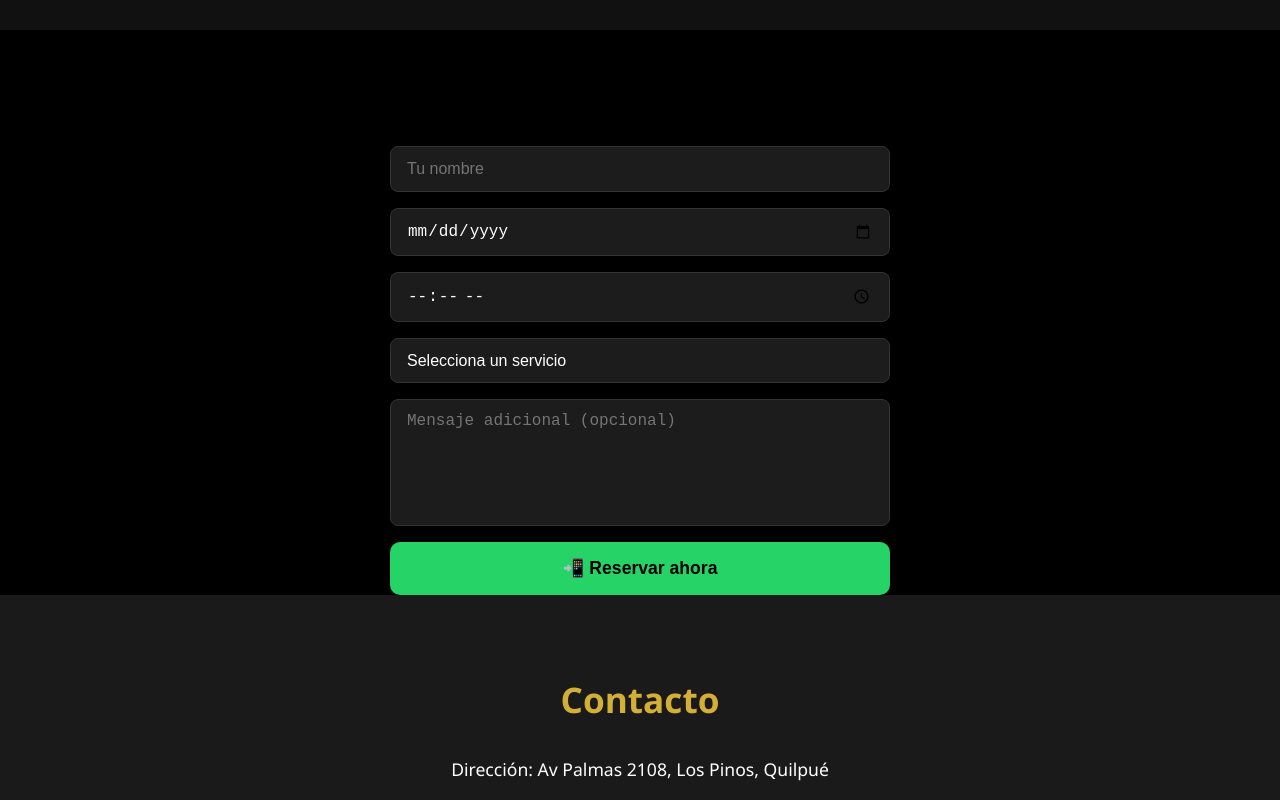
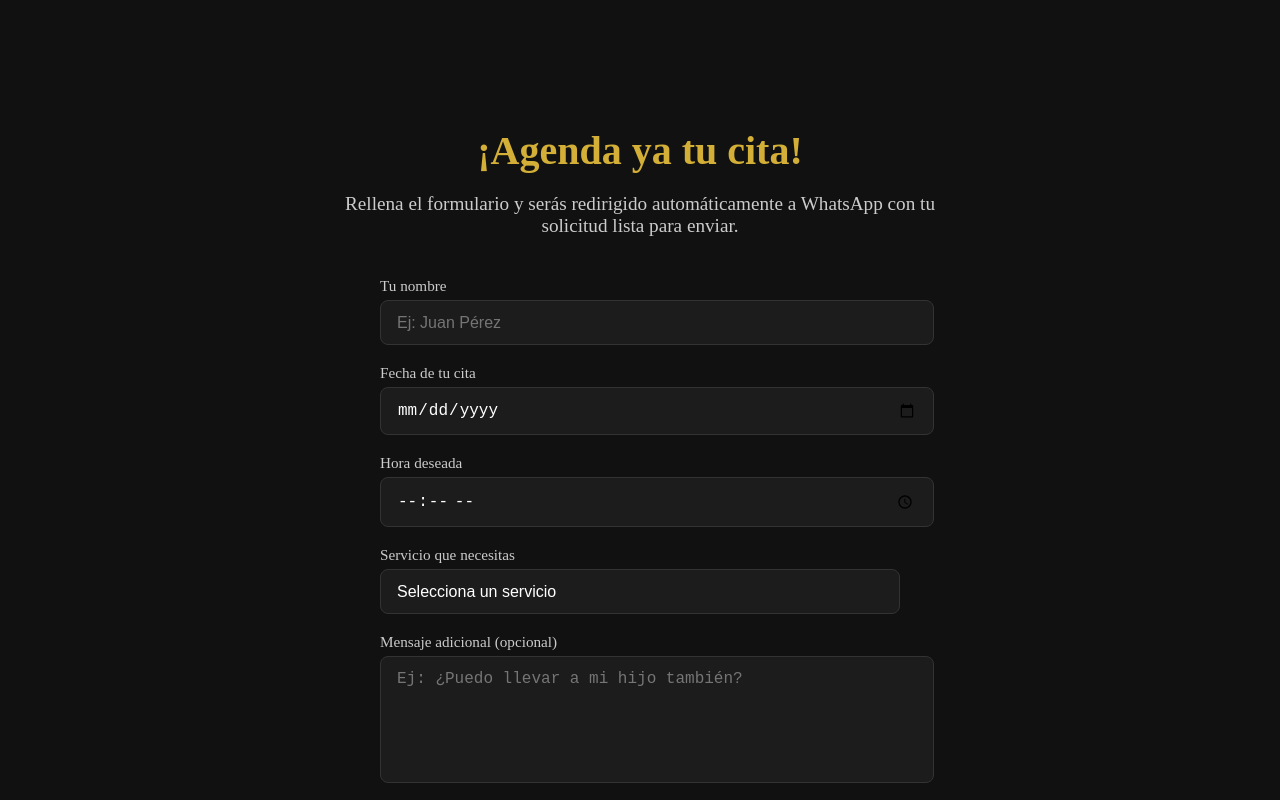
Before and after one commit to Marshelby/arte-elegante-barberia, a React (Vite) app: page / in a window 1280 px wide. Shown: the part 2220-3020 px from the top of the page. Built offline with nearby package versions, Linux system fonts and the light colour scheme.

Commit message:
📌 AGENDA mejorada: campos intuitivos, título fuerte y experiencia pulida

```diff
--- a/src/sections/Agendar.css
+++ b/src/sections/Agendar.css
@@ -1,14 +1,48 @@
+.agendar-section {
+  background-color: #111;
+  padding: 4rem 2rem;
+  text-align: center;
+  color: #fff;
+}
+
+.agendar-titulo {
+  font-size: 2.5rem;
+  color: #d4af37;
+  font-weight: bold;
+  margin-bottom: 1rem;
+}
+
+.agendar-subtitulo {
+  font-size: 1.2rem;
+  color: #ccc;
+  margin-bottom: 2.5rem;
+  max-width: 600px;
+  margin-left: auto;
+  margin-right: auto;
+}
+
 .formulario {
-  max-width: 500px;
-  margin: 2rem auto 0;
+  max-width: 520px;
+  margin: 0 auto;
   display: flex;
   flex-direction: column;
-  gap: 1rem;
+  gap: 1.2rem;
+  font-size: 0.95rem;
+}
+
+.formulario label {
+  display: flex;
+  flex-direction: column;
+  align-items: flex-start;
+  color: #ccc;
+  font-weight: 500;
 }
 
 .formulario input,
 .formulario select,
 .formulario textarea {
+  width: 100%;
+  margin-top: 0.3rem;
   padding: 0.8rem 1rem;
   border-radius: 8px;
   border: none;
@@ -37,6 +71,7 @@
   cursor: pointer;
   transition: all 0.3s ease;
   font-size: 1.1rem;
+  margin-top: 1rem;
 }
 
 .boton-reservar:hover {
--- a/src/sections/Agendar.jsx
+++ b/src/sections/Agendar.jsx
@@ -16,13 +16,27 @@ const Agendar = () => {
 
   return (
     <section id="agendar" className="agendar-section">
-      <h2 className="agendar-titulo">Reserva personalizada</h2>
-      <p className="agendar-subtitulo">Completa el formulario y agenda por WhatsApp con toda la info lista</p>
+      <h2 className="agendar-titulo">¡Agenda ya tu cita!</h2>
+      <p className="agendar-subtitulo">Rellena el formulario y serás redirigido automáticamente a WhatsApp con tu solicitud lista para enviar.</p>
 
       <div className="formulario">
-        <input type="text" placeholder="Tu nombre" value={nombre} onChange={(e) => setNombre(e.target.value)} />
+        <label>
+          Tu nombre
+          <input type="text" placeholder="Ej: Juan Pérez" value={nombre} onChange={(e) => setNombre(e.target.value)} />
+        </label>
+
+        <label>
+          Fecha de tu cita
           <input type="date" value={fecha} onChange={(e) => setFecha(e.target.value)} />
+        </label>
+
+        <label>
+          Hora deseada
           <input type="time" value={hora} onChange={(e) => setHora(e.target.value)} />
+        </label>
+
+        <label>
+          Servicio que necesitas
           <select value={servicio} onChange={(e) => setServicio(e.target.value)}>
             <option value="">Selecciona un servicio</option>
             <option value="Corte clásico">Corte clásico</option>
@@ -31,7 +45,13 @@ const Agendar = () => {
             <option value="Afeitado">Afeitado</option>
             <option value="Limpieza facial">Limpieza facial</option>
           </select>
-        <textarea placeholder="Mensaje adicional (opcional)" value={mensaje} onChange={(e) => setMensaje(e.target.value)} />
+        </label>
+
+        <label>
+          Mensaje adicional (opcional)
+          <textarea placeholder="Ej: ¿Puedo llevar a mi hijo también?" value={mensaje} onChange={(e) => setMensaje(e.target.value)} />
+        </label>
+
         <button className="boton-reservar" onClick={enviarWhatsApp}>📲 Reservar ahora</button>
       </div>
     </section>
```
Lines whose indentation alone changed are shown as unchanged.
